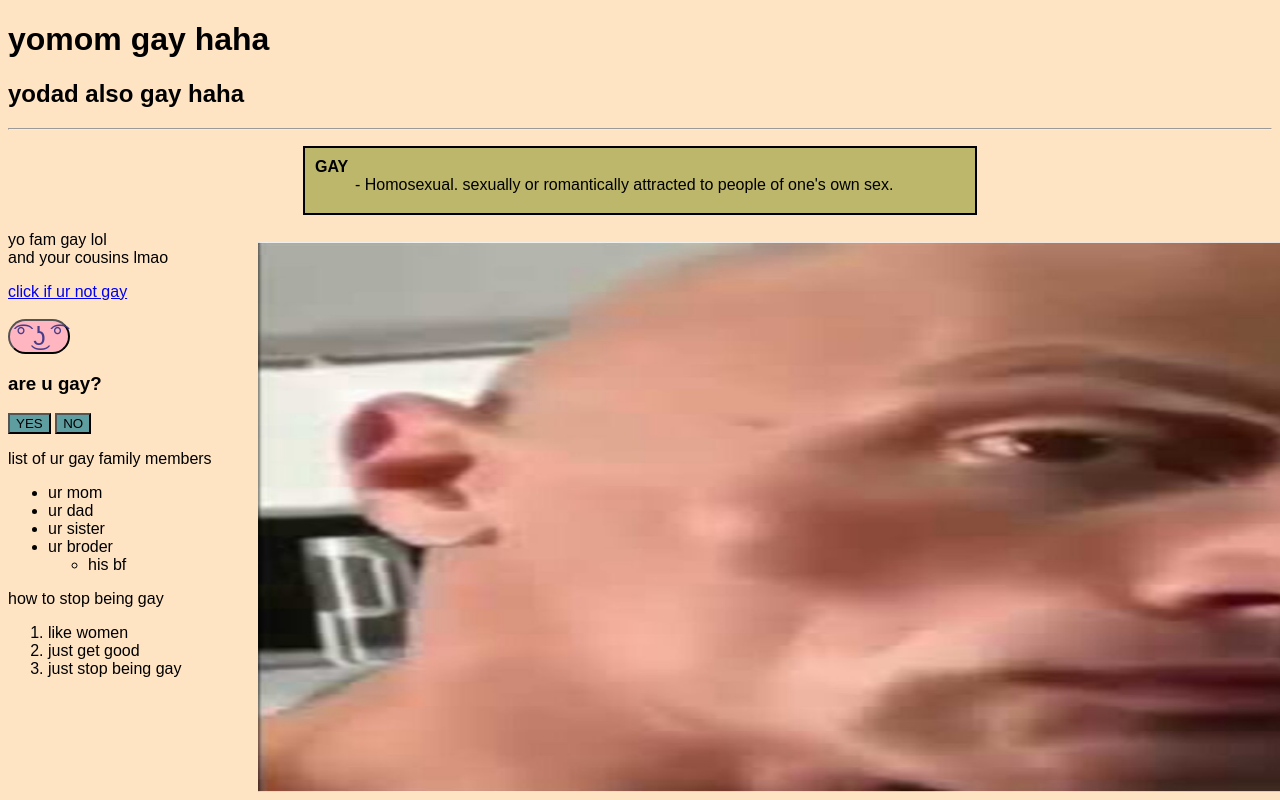
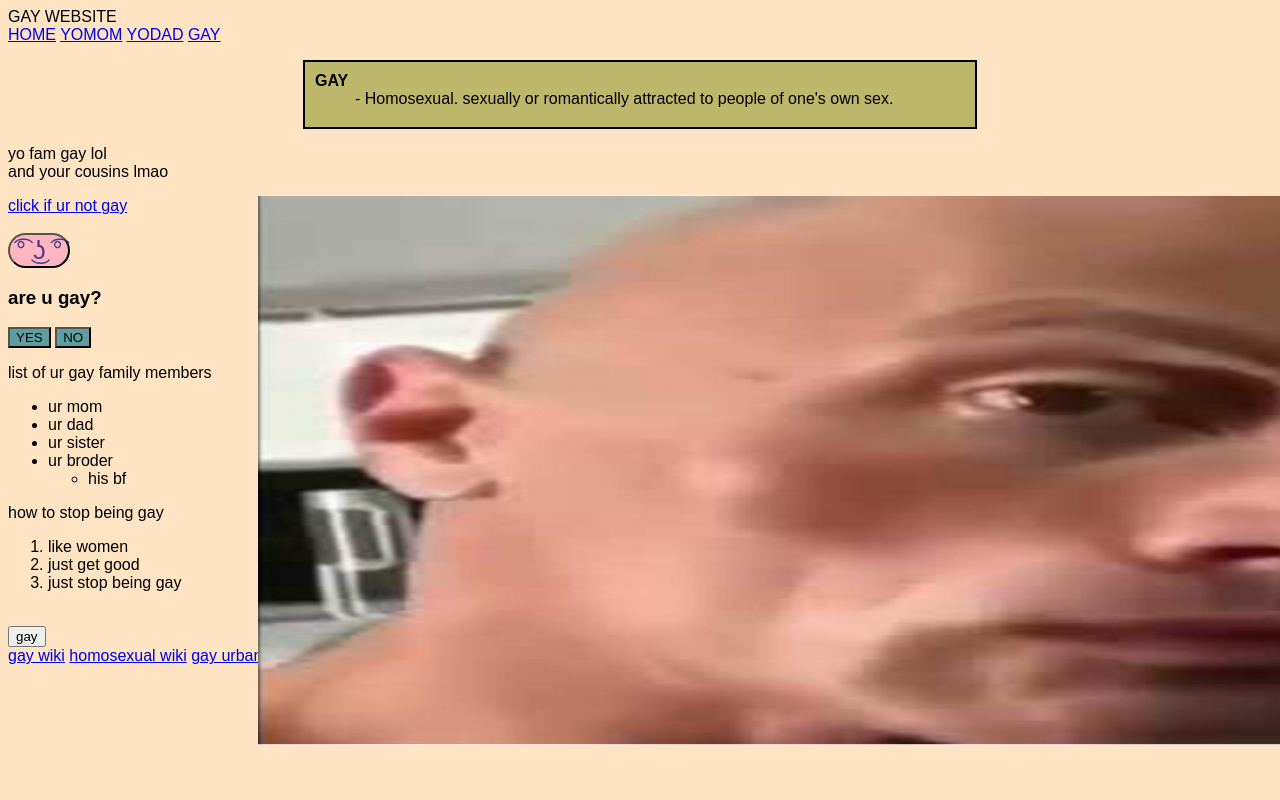
Before and after one commit to julsCadenas/website-prac-1, a plain HTML site: page index.html in a window 1280 px wide. Shown: the top 800 px of the page. Drawn offline with Linux system fonts and the light colour scheme.

Commit message:
main/home tab

```diff
--- a/index.html
+++ b/index.html
@@ -10,10 +10,23 @@
 
     <body>
 
-        <h1> yomom gay haha </h1>
-        <h2> yodad also gay haha </h2>
+        <div class="navbar">
 
-        <hr></hr>
+            <a class="maintitle" >GAY WEBSITE</a>
+
+            <div class="right">
+                <a href="index.html">HOME</a>
+                <a href="yomom.html">YOMOM</a>
+                <a href="yodad.html">YODAD</a>
+                <a href="gay.html">GAY</a>
+            </div>
+
+        </div>
+
+        <main>
+
+            <!-- <h1> yomom gay haha </h1>
+            <h2> yodad also gay haha </h2> -->
 
             <dl id="dl1">
                 <dt><strong> GAY</strong></dt>
@@ -57,8 +70,18 @@
 
             <br>
 
-        <img id="image"
-        >
+            <div class="dropdown">
+                <button>gay</button>
+                <div class="dropped" ;>
+                    <a href="https://en.wikipedia.org/wiki/Gay" target="_blank">gay wiki</a>
+                    <a href="https://en.wikipedia.org/wiki/Homosexuality" target="_blank">homosexual wiki</a>
+                    <a href="https://www.urbandictionary.com/define.php?term=Gay" target="_blank">gay urban dictionary</a>
+                </div>
+            </div>
+
+            <img id="image">
+
+        </main>
 
         <script src="script.js"></script>
     </body>
```
Lines whose indentation alone changed are shown as unchanged.
